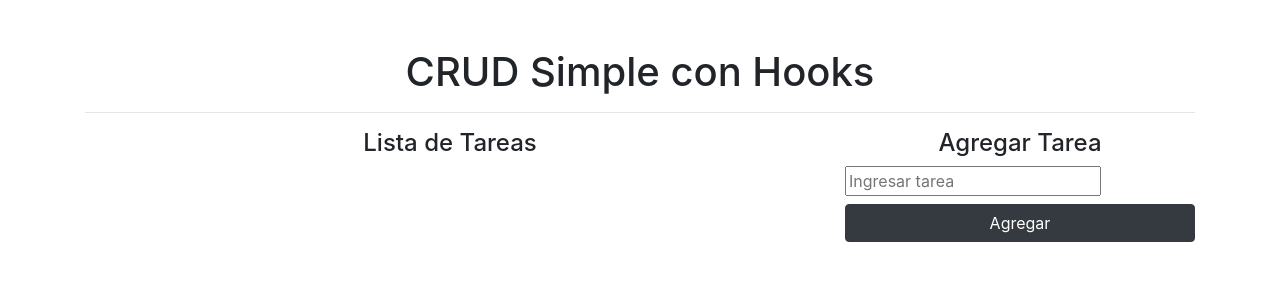
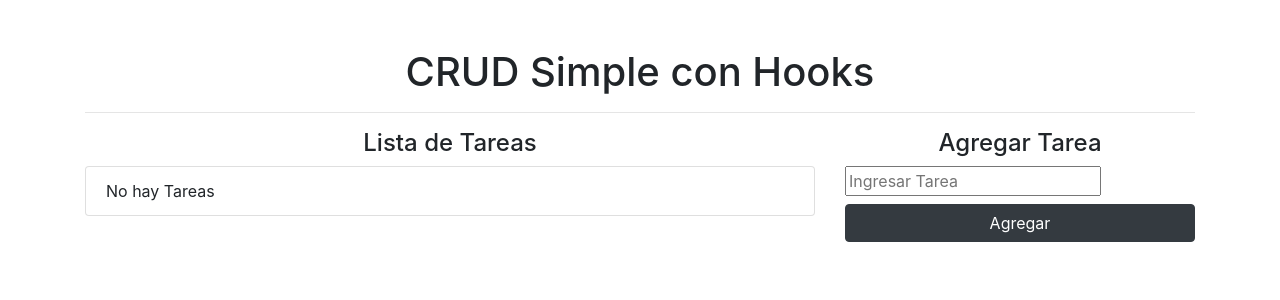
Before and after one commit to ManuelVillarVitoria/react-crud-firestore-hooks, a React (Create React App) app: page / in a window 1280 px wide. Shown: the top 300 px of the page. Built offline with nearby package versions, Linux system fonts and the light colour scheme.

Commit message:
validating if the form's field is empty and the characters of text

```diff
--- a/src/App.jsx
+++ b/src/App.jsx
@@ -8,14 +8,21 @@ const [tarea, setTarea] = React.useState('')
 const [tareas, setTareas] = React.useState([])
 const [modoEdicion, setModoEdicion] = React.useState(false)
 const [id, setId] = React.useState('')
+const [error, setError] = React.useState(null)
 
 
 const agregarTarea = e => {
   e.preventDefault();
-  if(!tarea.trim()){
-    //console.log('elemento vacío')
+
+  if( !tarea.trim() ) {
+    //console.log('Elemento Vacío')
+    setError(' Escriba algo por favor... ')
+    return
+    } else if ( tarea.trim().length < 3 || tarea.trim().length >= 33 ) {
+      setError(' El texto debe comprender entre 3 y 32 carácteres. ')
       return
     }
+
     //console.log(tarea)
     //Añadir nuevas tareas a la existente
     setTareas([
@@ -23,8 +30,10 @@ const agregarTarea = e => {
       {id: shortid.generate(), nombreTarea: tarea}
     ])
 
-   //Vacíar el formulario
+    //Limpiar el formulario
     setTarea('')
+    //Limpiar mensaje de error
+    setError(null)
 }
 
 const eliminarTarea = id => {
@@ -43,7 +52,15 @@ const editar = item => {
 
 const editarTarea = e => {
     e.preventDefault();
-  if(!tarea.trim()) return
+    if( !tarea.trim() ){
+      //console.log('Elemento Vacío')
+      setError(' Escriba algo por favor... ')
+      return
+    } else if ( tarea.trim().length < 3 || tarea.trim().length >= 33 ) {
+      setError(' El texto debe comprender entre 3 y 32 carácteres. ')
+      return
+    }
+
     //Devolver solo las tareas modificadas al nuevo array, si el ID de dichas tareas coinciden
     //con la tarea que clickamos para editar,el resto de tareas devolverlas tal como estaban.
     const arrayEditado = tareas.map(item => item.id === id ? {id:id, nombreTarea:tarea} : item)
@@ -52,6 +69,7 @@ const editarTarea = e => {
     setModoEdicion(false)
     setTarea('')
     setId('')
+    setError(null)
   }
 
   return (
@@ -63,44 +81,60 @@ const editarTarea = e => {
           <h4 className="text-center">Lista de Tareas</h4>
 
             <ul className="list-group">
-              {tareas.map(item => (
+              { tareas.length === 0 ? (
+                <li className="list-group-item">No hay Tareas</li>
+              ) : (
+                    tareas.map(item => (
                       <li className="list-group-item" key={item.id}>
                         <span className="lead">{item.nombreTarea}</span>
+
                         <button
                           className="btn btn-danger btn-sm float-right mx-2"
                           onClick={() => eliminarTarea(item.id)}
                         >Eliminar</button>
+
                         <button
                           className="btn btn-warning btn-sm float-right"
                           onClick={() => editar(item)}
                         >Editar</button>
                       </li>
                     ))
+                  )
                }
             </ul>
-
         </div>
 
         <div className="col-4">
           <h4 className="text-center">
-            {
-              modoEdicion ? 'Editar Tarea' : 'Agregar Tarea'
-            }
+            {modoEdicion ? 'Editar Tarea' : 'Agregar Tarea'}
           </h4>
 
-          <form
-            onSubmit={modoEdicion ? editarTarea : agregarTarea}
+          <form onSubmit={modoEdicion ? editarTarea : agregarTarea}
           >
+
+          {!tarea.trim() ? (
+                  <div>
+                    {error ? <span className="text-danger font-weight-bold font-italic">{error}</span> : null }
+                  </div>
+
+               ) : (
+                  <div>
+                  {error ? <span className="text-dark bg-warning font-weight-bold font-italic">{error}</span> : null }
+                  </div>
+               )}
+
             <input
               type="text"
               className="form-constrol mb-2"
-              placeholder="Ingresar tarea"
+              //minLength="3" //Opción validación de carácteres mínimos.Con Pop up
+              //maxLength="32" // Opción validación de carácteres máximos. No tiene Pop up
+              //required // Opción validación de no dejar campo vacío. Con Pop up
+              placeholder= 'Ingresar Tarea'
               onChange={e => setTarea(e.target.value)}
               value={tarea}
             />
 
-            {
-              modoEdicion ? (
+            { modoEdicion ? (
                 <button
                   type="submit"
                   className="btn btn-warning btn-block"
```
Lines whose indentation alone changed are shown as unchanged.
